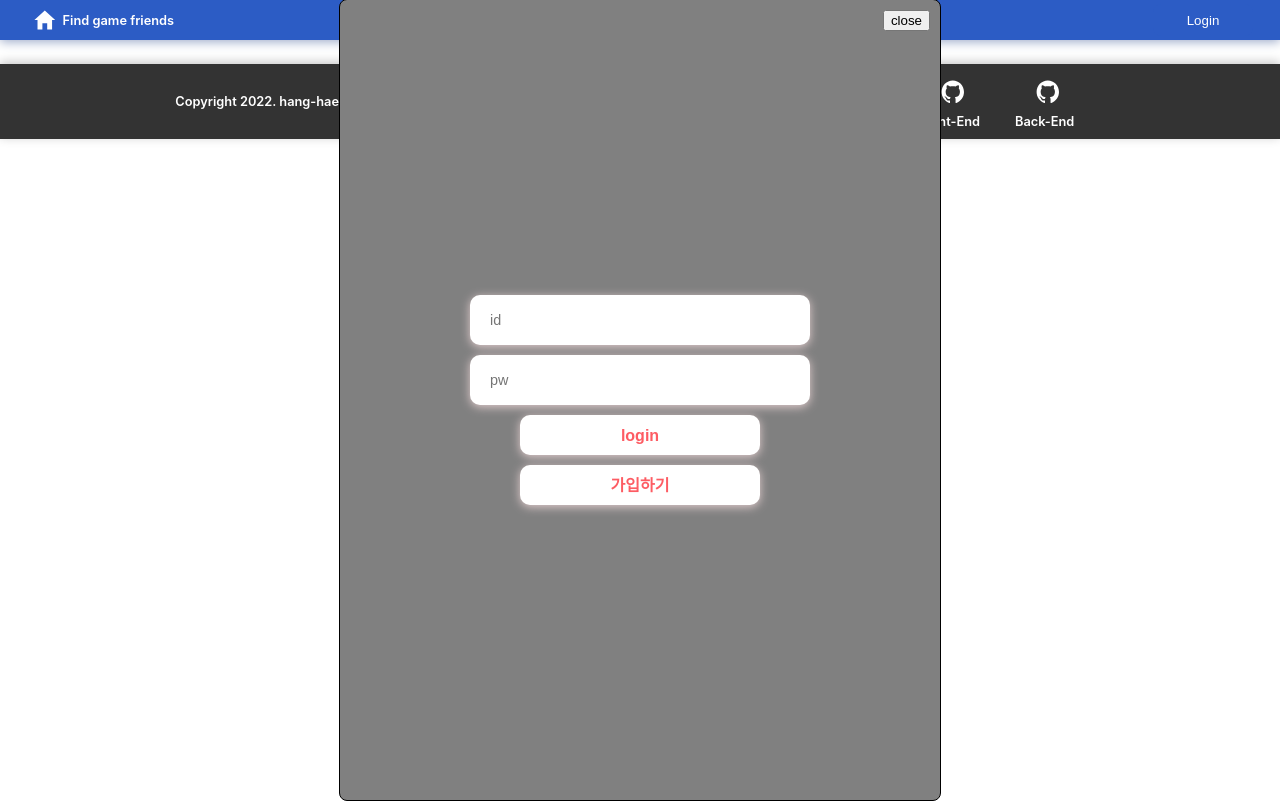
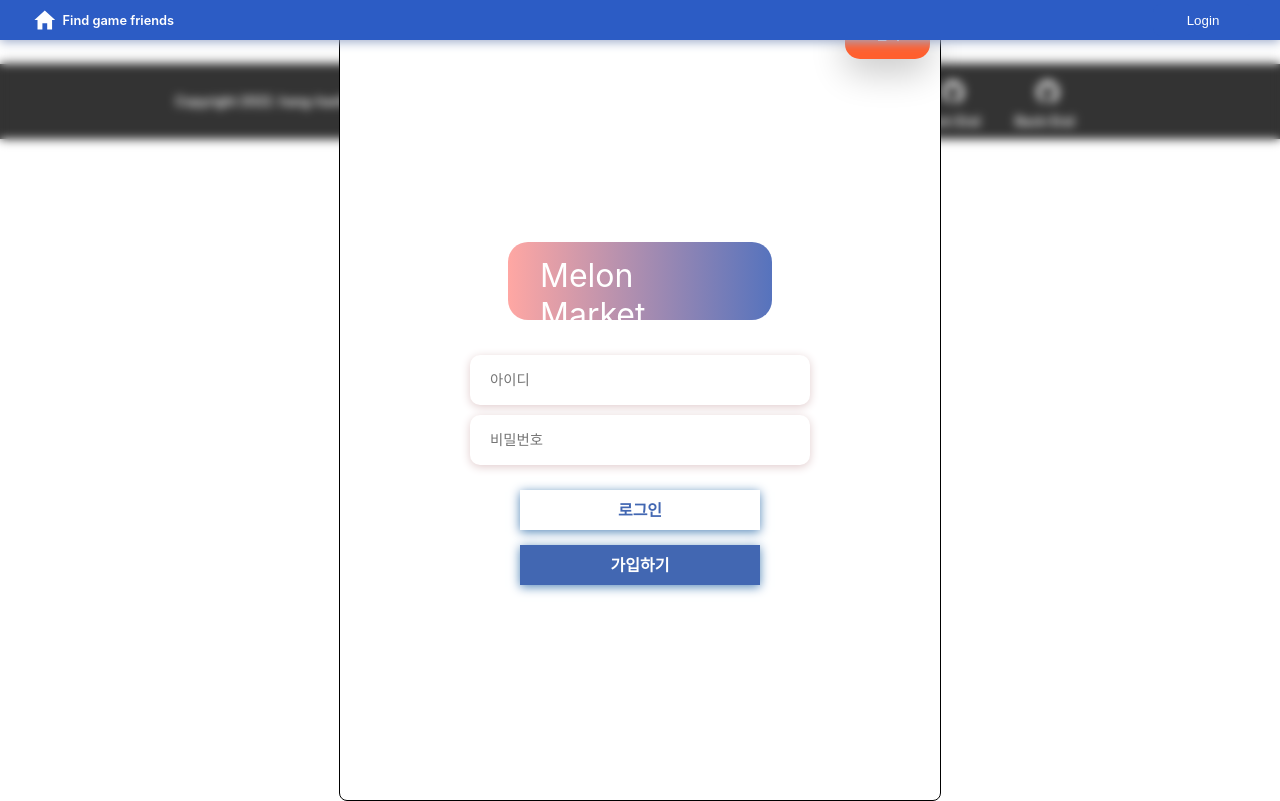
Before and after one commit to minhyeonhong/MelonMarket_CloneCoading, a React (Create React App) app: page / in a window 1280 px wide. Both pictures are taken after a click on the button "Login". Built offline with nearby package versions, Linux system fonts and the light colour scheme.

Commit message:
ADD : 회원가입 CSS디자인

```diff
--- a/src/components/common/LoginModal.jsx
+++ b/src/components/common/LoginModal.jsx
@@ -1,34 +1,34 @@
-import React, { useEffect } from 'react';
+import React, { useEffect } from "react";
 import styled from "styled-components";
 
 import { useSelector, useDispatch } from "react-redux";
 import { modalTogle, __join, __login } from "../../redux/modules/membersSlice";
 
-import Input from '../elements/Input';
-import Button from '../elements/Button';
-import useInput from '../../hooks/useInput';
-import { useState } from 'react';
+import Input from "../elements/Input";
+import Button from "../elements/Button";
+import useInput from "../../hooks/useInput";
+import { useState } from "react";
 
 const LoginModal = () => {
   const dispatch = useDispatch();
 
-    const { modal } = useSelector(state => state.membersSlice);
+  const { modal } = useSelector((state) => state.membersSlice);
 
   const [join, setJoin, joinHandle] = useInput({
     email: "",
     accountPw: "",
     accountPwConfirm: "",
     accountName: "",
-        phoneNum: ""
+    phoneNum: "",
   });
   const [login, setLogin, loginHandle] = useInput({
     email: "",
-        accountPw: ""
+    accountPw: "",
   });
 
   const closeModal = () => {
     dispatch(modalTogle(!modal));
-    }
+  };
 
   const signUpHandle = () => {
     const obj = {
@@ -36,74 +36,165 @@
       accountPw: join.accountPw,
       accountPwConfirm: join.accountPwConfirm,
       accountName: join.accountName,
-            phoneNum: join.phoneNum
-        }
+      phoneNum: join.phoneNum,
+    };
 
     dispatch(__join(obj));
-    }
+  };
 
   const signHandle = () => {
     const obj = {
       email: login.email,
-            accountPw: login.accountPw
-        }
+      accountPw: login.accountPw,
+    };
 
     dispatch(__login(obj));
-    }
+  };
 
   const [toggle, setToggle] = useState(true);
   const toggleBtnHandle = () => {
     setToggle(!toggle);
-    }
+  };
 
   return (
+    <StModalBackground>
       <StModalWrap>
-            <button onClick={closeModal} className='close'>close</button>
+        <button onClick={closeModal} className='close'>
+          닫기
+        </button>
+        <StTitle>Melon Market</StTitle>
+
         <StLoginWrap toggle={toggle}>
-                <Input size='large' onChange={loginHandle} name="email" value={login.email || ""} type="email" placeholder="id" />
-                <Input size='large' onChange={loginHandle} name="accountPw" value={login.accountPw || ""} type="password" placeholder="pw" />
-                <Button onClick={signHandle} >login</Button>
+          <Input
+            size='large'
+            onChange={loginHandle}
+            name='email'
+            value={login.email || ""}
+            type='email'
+            placeholder='아이디'
+          />
+          <Input
+            size='large'
+            onChange={loginHandle}
+            name='accountPw'
+            value={login.accountPw || ""}
+            type='password'
+            placeholder='비밀번호'
+          />
+          <Button style={{ marginTop: "20px" }} onClick={signHandle}>
+            로그인
+          </Button>
         </StLoginWrap>
         <StJoinWrap toggle={toggle}>
-                <Input size='large' onChange={joinHandle} name="email" value={join.email || ""} type="email" placeholder="id" />
-                <Input size='large' onChange={joinHandle} name="accountPw" value={join.accountPw || ""} type="password" placeholder="pw" />
-                <Input size='large' onChange={joinHandle} name="accountPwConfirm" value={join.accountPwConfirm || ""} type="password" placeholder="confirm pw" />
-                <Input size='large' onChange={joinHandle} name="accountName" value={join.accountName || ""} type="text" placeholder="nick name" />
-                <Input size='large' onChange={joinHandle} name="phoneNum" value={join.phoneNum || ""} type="text" placeholder="phone number" />
-                <Button onClick={signUpHandle} >register</Button>
+          <Input
+            size='large'
+            onChange={joinHandle}
+            name='email'
+            value={join.email || ""}
+            type='email'
+            placeholder='아이디를 입력하여 주십시오'
+          />
+          <Input
+            size='large'
+            onChange={joinHandle}
+            style={{ marginTop: "20px" }}
+            name='accountPw'
+            value={join.accountPw || ""}
+            type='password'
+            placeholder='비밀번호를 입력하여 주십시오'
+          />
+          <Input
+            size='large'
+            style={{ marginTop: "20px" }}
+            onChange={joinHandle}
+            name='accountPwConfirm'
+            value={join.accountPwConfirm || ""}
+            type='password'
+            placeholder='비밀번호를 다시한 번 입력하여 주십시오'
+          />
+          <Input
+            size='large'
+            onChange={joinHandle}
+            style={{ marginTop: "20px" }}
+            name='accountName'
+            value={join.accountName || ""}
+            type='text'
+            placeholder='닉네임을 입력하여 주십시오'
+          />
+          <Input
+            size='large'
+            onChange={joinHandle}
+            style={{ marginTop: "20px" }}
+            name='phoneNum'
+            value={join.phoneNum || ""}
+            type='text'
+            placeholder='연락처를 입력하여 주십시오'
+          />
+          <Button style={{ marginTop: "20px" }} onClick={signUpHandle}>
+            가입요청
+          </Button>
         </StJoinWrap>
 
-            <Button onClick={toggleBtnHandle} >{toggle ? "가입하기" : "로그인하기"}</Button>
-
+        <Button
+          style={{ marginTop: "10px" }}
+          color='reverse'
+          onClick={toggleBtnHandle}
+        >
+          {toggle ? "가입하기" : "로그인하기"}
+        </Button>
       </StModalWrap>
+    </StModalBackground>
   );
 };
 
 export default LoginModal;
 
+const StModalBackground = styled.div`
+  position: absolute;
+  top: 0;
+  left: 0;
+  width: 100%;
+  height: 100%;
+  backdrop-filter: blur(5px);
+`;
+
+const StTitle = styled.p`
+  background: linear-gradient(to right, #ffa7a3, #5673bd);
+  padding: 0.43em 1em;
+  font-size: 19px;
+  border-radius: 3px;
+  color: #ffffff;
+  width: 200px;
+  height: 50px;
+  font-size: 32px;
+  margin-bottom: 30px;
+  border-radius: 20px;
+`;
+
 const StLoginWrap = styled.div`
-    display : ${(props) => props.toggle ? "flex" : "none"};
-    width : 100%;
-    flex-direction : column;
-    justify-content : center;
-    align-items : center;
-`
+  display: ${(props) => (props.toggle ? "flex" : "none")};
+  width: 100%;
+  flex-direction: column;
+  justify-content: center;
+  align-items: center;
+
+  border-radius: 50px;
+`;
 const StJoinWrap = styled.div`
-    display : ${(props) => props.toggle ? "none" : "flex"};
-    width : 100%;
-    flex-direction : column;
-    justify-content : center;
-    align-items : center;
-`
+  display: ${(props) => (props.toggle ? "none" : "flex")};
+  width: 100%;
+  flex-direction: column;
+  justify-content: center;
+  align-items: center;
+`;
 const StModalWrap = styled.div`
-    display : flex;
-    flex-direction : column;
-    justify-content : center;
-    align-items : center;
+  display: flex;
+  flex-direction: column;
+  justify-content: center;
+  align-items: center;
   /* 모달창 크기 */
   width: 600px;
   height: 800px;
-
   /* 최상단 위치 */
   z-index: 999;
 
@@ -116,7 +207,7 @@
   transform: translate(-50%, -50%);
 
   /* 모달창 디자인 */
-    background-color: gray;
+  background-color: white;
   border: 1px solid black;
   border-radius: 8px;
 
@@ -125,5 +216,16 @@
     position: absolute;
     right: 10px;
     top: 10px;
+    background-color: #ff5f2e;
+    color: #e1eef6;
+    border: none;
+    display: inline-block;
+    padding: 15px 30px;
+    border-radius: 15px;
+    font-family: "paybooc-Light", sans-serif;
+    box-shadow: 0 15px 35px rgba(0, 0, 0, 0.2);
+    text-decoration: none;
+    font-weight: 600;
+    transition: 0.25s;
   }
-`
+`;
--- a/src/components/elements/Button.jsx
+++ b/src/components/elements/Button.jsx
@@ -1,15 +1,15 @@
-import React from "react"
-import styled, { css } from "styled-components"
+import React from "react";
+import styled, { css } from "styled-components";
 
 const Button = (props) => {
   return (
     <StButton {...props} disabled={props.disabled}>
       {props.children}
     </StButton>
-    )
-}
+  );
+};
 
-export default Button
+export default Button;
 
 const StButton = styled.button`
   padding: 10px;
@@ -21,38 +21,38 @@
   font-size: 1rem;
   line-height: 1.4;
   border: 0;
-  color: #fd5c63;
-  border-radius: 10px;
-  box-shadow: 0px 2px 10px #e1cccd;
+  color: ${(props) => props.bgColor};
+  border-radius: 0px;
+  box-shadow: 0px 2px 10px #5688b9;
   background-color: white;
   cursor: pointer;
-  &:hover {
-    background-color: #fd5c63;
+  /* &:hover {
+    background-color: #4267b2;
     border: 0;
     color: white;
-  }
+  } */
   ${({ size }) => {
     switch (size) {
       case "full":
         return css`
           width: 100%;
-        `
+        `;
       case "large":
         return css`
           width: 50%;
-        `
+        `;
       case "medium":
         return css`
           width: 200px;
           height: 40px !important;
           padding; 5px;
-        `
+        `;
       case "short":
         return css`
           width: 120px;
           height: 40px !important;
           padding: 5px;
-        `
+        `;
       case "small":
         return css`
           width: 30px;
@@ -60,7 +60,7 @@
           padding: 6px;
           border: 0;
           box-shadow: 0px 2px 10px #e1cccd;
-        `
+        `;
       case "percent":
         return css`
           width: 30%;
@@ -74,12 +74,12 @@
             width: 40%;
             margin-right: 0;
           }
-        `
+        `;
       case "round":
         return css`
           width: 60px;
           height: 60px !important;
-          background-color: #fd5c63 !important;
+          background-color: ${(props) => props.bgColor}; !important;
           color: white !important;
           line-height: 1.6;
           font-size: 30px;
@@ -89,17 +89,17 @@
           margin: 0 10px 0 0;
           border: 0;
           box-shadow: 0px 2px 10px #e1cccd;
-          :hover {
+          /* :hover {
             background-color: white !important;
-            color: #fd5c63 !important;
-          }
-        `
+            color: #4267B2 !important;
+          } */
+        `;
       default:
         return css`
           width: 240px;
           height: 40px !important;
           padding: 10px;
-        `
+        `;
     }
   }}
   ${({ color }) => {
@@ -107,18 +107,18 @@
       case "reverse":
         return css`
           color: white;
-          background-color: #fd5c63;
-          :hover {
+          background-color: #4267b2;
+          /* :hover {
             background-color: white;
             border: 0;
-            color: #fd5c63;
-          }
-        `
+            color: #4267b2;
+          } */
+        `;
       case "line":
         return css`
           background-color: white;
-          border: 1px solid #fd5c63;
-        `
+          border: 1px solid #4267b2;
+        `;
       case "tag-b":
         return css`
           background-color: white;
@@ -131,19 +131,19 @@
           padding: 3px;
           line-height: 0;
           height: 20px !important;
-          border-radius: 5px;
+          border-radius: 0px;
           margin: 0 3px;
           box-shadow: none;
-          :hover {
+          /* :hover {
             background-color: white;
             color: #121212;
             border: 1px solid #121212;
-          }
-        `
+          } */
+        `;
       case "tag-red":
         return css`
           background-color: white;
-          border: 1px solid #fd5c63;
+          border: 1px solid #4267b2;
           cursor: default;
           width: 40px;
           font-size: 13px;
@@ -151,15 +151,15 @@
           padding: 3px;
           line-height: 0;
           height: 20px !important;
-          border-radius: 5px;
+          border-radius: 0px;
           margin: 0 3px;
           box-shadow: none;
-          :hover {
+          /* :hover {
             background-color: white;
-            color: #fd5c63;
-            border: 1px solid #fd5c63;
-          }
-        `
+            color: #4267b2;
+            border: 1px solid #4267b2;
+          } */
+        `;
       case "cmt-b":
         return css`
           background-color: white;
@@ -172,19 +172,19 @@
           padding: 3px;
           line-height: 0;
           height: 20px !important;
-          border-radius: 5px;
+          border-radius: 0px;
           margin: 0 3px;
           box-shadow: none;
-          :hover {
+          /* :hover {
             background-color: #333;
             color: white;
             border: 1px solid #333;
-          }
-        `
+          } */
+        `;
       case "cmt-red":
         return css`
           background-color: white;
-          border: 1px solid #fd5c63;
+          border: 1px solid #4267b2;
           cursor: pointer;
           width: 100%;
           font-size: 11px;
@@ -192,25 +192,25 @@
           padding: 3px;
           line-height: 0;
           height: 20px !important;
-          border-radius: 5px;
+          border-radius: 0px;
           margin: 0 3px;
           box-shadow: none;
-          :hover {
-            background-color: #fd5c63;
+          /* :hover {
+            background-color: #4267b2;
             color: #white;
-            border: 1px solid #fd5c63;
-          }
-        `
+            border: 1px solid #4267b2;
+          } */
+        `;
       default:
         return css`
-          color: #fd5c63;
+          color: #4267b2;
           background-color: white;
-          &:hover {
-            background-color: #fd5c63;
+          /* &:hover {
+            background-color: #4267b2;
             border: 0;
             color: white;
-          }
-        `
+          } */
+        `;
     }
   }}
-`
+`;
```
Also changed, not shown: src/apis/apiInstance.js (+2 -10 lines). Lines whose indentation alone changed are shown as unchanged.
